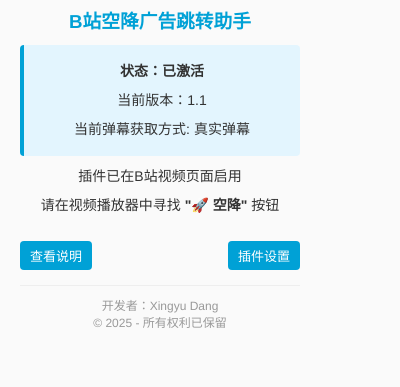
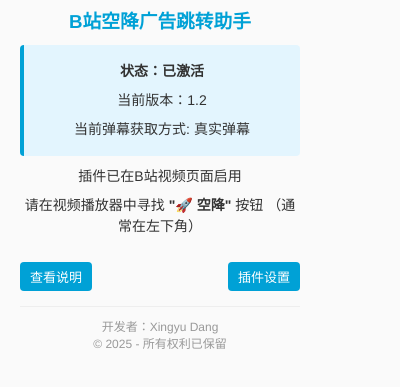
Before and after one commit to dangxingyu/bilibili_ad_jumper, a browser extension: page src/popup.html in a window 400 px wide. Shown: the part 87-474 px from the top of the page. Drawn offline with Linux system fonts and the light colour scheme.

Commit message:
configuration change

```diff
--- a/src/popup.html
+++ b/src/popup.html
@@ -69,11 +69,11 @@
 
   <div class="active-status">
     <p><strong>状态：已激活</strong></p>
-    <p>当前版本：1.1</p>
+    <p>当前版本：1.2</p>
   </div>
 
   <p>插件已在B站视频页面启用</p>
-  <p>请在视频播放器中寻找 <strong>"🚀 空降"</strong> 按钮</p>
+  <p>请在视频播放器中寻找 <strong>"🚀 空降"</strong> 按钮 （通常在左下角）</p>
 
   <div class="buttons">
     <a href="https://github.com/your-username/bilibili_ad_jumper_package" target="_blank" class="button">查看说明</a>
```
